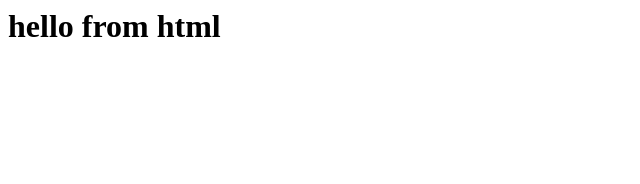
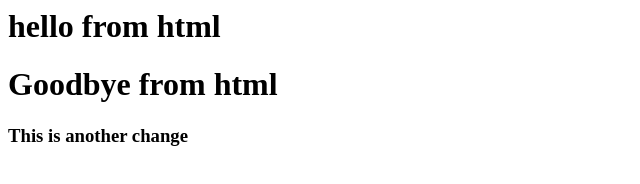
Before and after one commit to fung604/week2gitpractice, a plain HTML site: page index.html in a window 1280 px wide. Shown: the whole page, without its empty margins (0-640 px from the left). Drawn offline with Linux system fonts and the light colour scheme.

Commit message:
changed html and python

```diff
--- a/index.html
+++ b/index.html
@@ -1 +1,3 @@
-<h1> hello from html </h1>
+<h1> hello from html</h1>
+<h1> Goodbye from html</h1>
+<h3> This is another change</h3>
```
